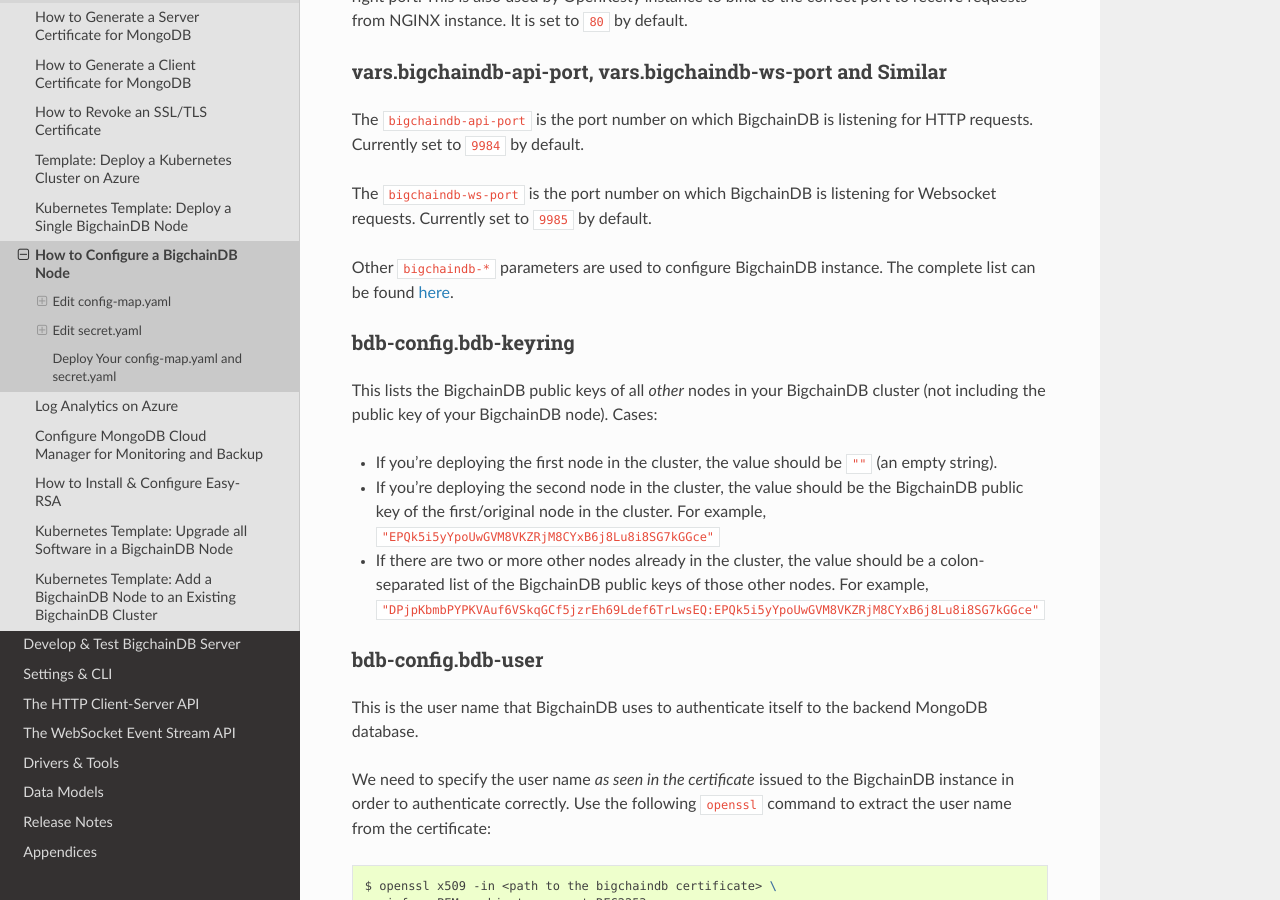
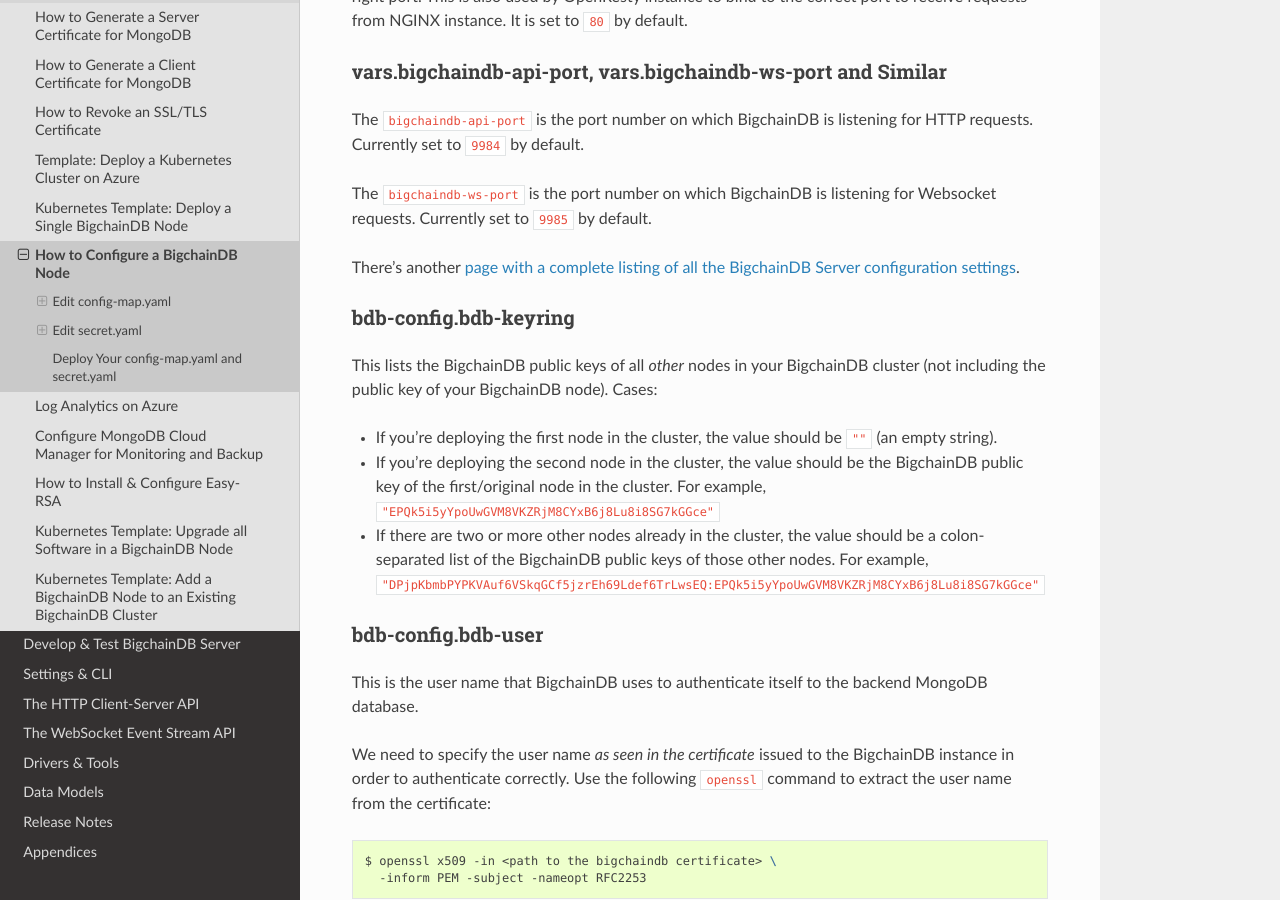
Before and after one commit to bigchaindb/bigchaindb, a Sphinx documentation site: the page built from docs/server/source/production-deployment-template/node-config-map-and-secrets.rst, in a window 1280 px wide and 900 px high, scrolled down 2099 px. Built offline with Sphinx 7.4.7 and the Read the Docs theme 2.0.0, drawn with Linux system fonts in a browser that asks for light colours; pages that are not in the unit, such as notebooks, are missing from menus.

Commit message:
Changes as per @ttmc's comments

```diff
--- a/docs/server/source/production-deployment-template/node-config-map-and-secrets.rst
+++ b/docs/server/source/production-deployment-template/node-config-map-and-secrets.rst
@@ -132,8 +132,8 @@
 The ``bigchaindb-ws-port`` is the port number on which BigchainDB is
 listening for Websocket requests. Currently set to ``9985`` by default.
 
-Other ``bigchaindb-*`` parameters are used to configure BigchainDB instance.
-The complete list can be found `here <https://docs.bigchaindb.com/projects/server/en/latest/server-reference/configuration.html>`_.
+There's another :ref:`page with a complete listing of all the BigchainDB Server
+configuration settings <Configuration Settings>`.
 
 
 bdb-config.bdb-keyring
```
